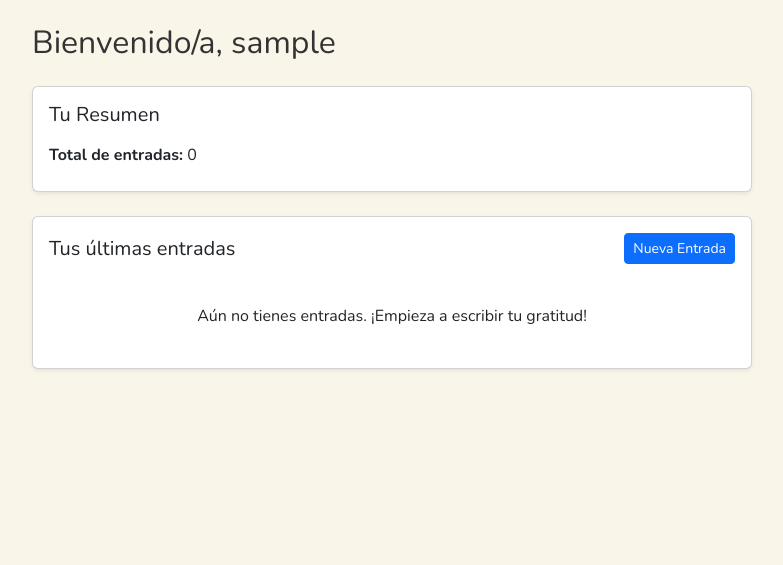
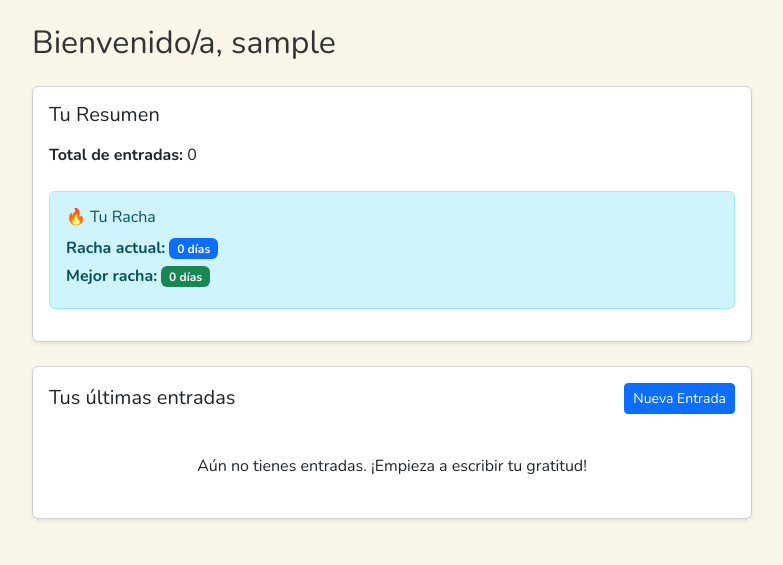
Before and after one commit to Jaolmos/gratitude-journal-django, a Django app: page /journal/dashboard/ in a window 1280 px wide. Shown: the part 76-641 px from the top of the page, without its empty margins (248-1031 px from the left). Run offline with Django 5.2, Linux system fonts and the light colour scheme; the visitor is signed in with stand-in values (Sample User, id 1); data that the repository does not hold is empty; parts of the project's set-up code (start-up, migrations or seed data) failed here and were passed over.

Commit message:
feat: implementa sistema de rachas para entradas diarias

```diff
--- a/apps/journal/views.py
+++ b/apps/journal/views.py
@@ -6,6 +6,7 @@ from .models import Entry
 from .forms import EntryForm
 from django.contrib import messages
 from django.http import HttpResponse
+from apps.users.utils import update_user_streak
 
 class HomeView(TemplateView):
     template_name= 'home.html'
@@ -17,7 +18,10 @@ class EntryCreateView(LoginRequiredMixin, CreateView):
 
     def form_valid(self, form):
         form.instance.user = self.request.user
-        return super().form_valid(form)
+        response = super().form_valid(form)
+        # Actualizar la racha del usuario
+        update_user_streak(self.request.user.profile)
+        return response
 
 class EntryListView(LoginRequiredMixin, ListView):
     model = Entry
@@ -69,4 +73,10 @@ class DashboardView(LoginRequiredMixin, TemplateView):
             .first()
         )
 
+        # Información de rachas
+        profile = self.request.user.profile
+        context['current_streak'] = profile.current_streak
+        context['best_streak'] = profile.best_streak
+        context['last_entry_date'] = profile.last_entry_date
+
         return context
--- a/apps/users/admin.py
+++ b/apps/users/admin.py
@@ -3,5 +3,7 @@ from .models import Profile
 
 @admin.register(Profile)
 class ProfileAdmin(admin.ModelAdmin):
-    list_display = ('user', 'created_at', 'updated_at')
+    list_display = ('user', 'current_streak', 'best_streak', 'last_entry_date', 'created_at', 'updated_at')
+    list_filter = ('current_streak', 'last_entry_date')
     search_fields = ('user__username',)
+    readonly_fields = ('created_at', 'updated_at')
--- a/apps/users/models.py
+++ b/apps/users/models.py
@@ -11,6 +11,23 @@ class Profile(models.Model):
         'Biografía',
         max_length=500,
         blank=True
+    )
+    # Campos para el sistema de rachas
+    current_streak = models.IntegerField(
+        'Racha actual',
+        default=0,
+        help_text='Días consecutivos escribiendo en el diario'
+    )
+    best_streak = models.IntegerField(
+        'Mejor racha',
+        default=0,
+        help_text='Mayor número de días consecutivos alcanzado'
+    )
+    last_entry_date = models.DateField(
+        'Última entrada',
+        null=True,
+        blank=True,
+        help_text='Fecha de la última entrada en el diario'
     )
     created_at = models.DateTimeField(
         'Fecha de creación',
--- a/templates/journal/dashboard.html
+++ b/templates/journal/dashboard.html
@@ -22,6 +22,28 @@
                             <p class="mb-2"><strong>Estado más frecuente:</strong> {{ most_common_mood.mood }}</p>
                         </div>
                         {% endif %}
+                    </div>
+                    <!-- Sección de Rachas -->
+                    <div class="row mt-3">
+                        <div class="col-12">
+                            <div class="alert alert-info">
+                                <h3 class="h6 mb-2">🔥 Tu Racha</h3>
+                                <p class="mb-1">
+                                    <strong>Racha actual:</strong>
+                                    <span class="badge bg-primary">{{ current_streak }} días</span>
+                                </p>
+                                <p class="mb-1">
+                                    <strong>Mejor racha:</strong>
+                                    <span class="badge bg-success">{{ best_streak }} días</span>
+                                </p>
+                                {% if last_entry_date %}
+                                <p class="mb-0">
+                                    <strong>Última entrada:</strong>
+                                    {{ last_entry_date|date:"d/m/Y" }}
+                                </p>
+                                {% endif %}
+                            </div>
+                        </div>
                     </div>
                 </div>
             </div>
```
Also changed, not shown: apps/users/utils.py (added, +30 -0 lines).
